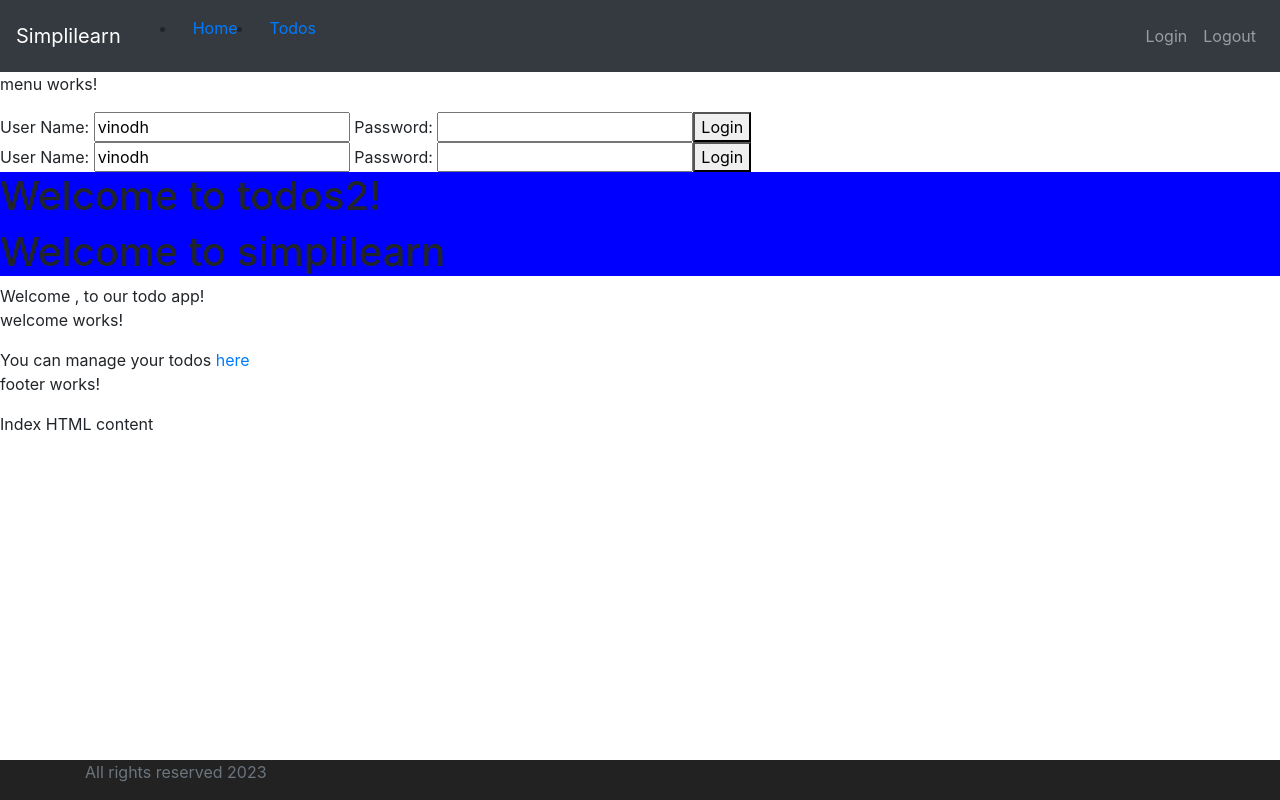
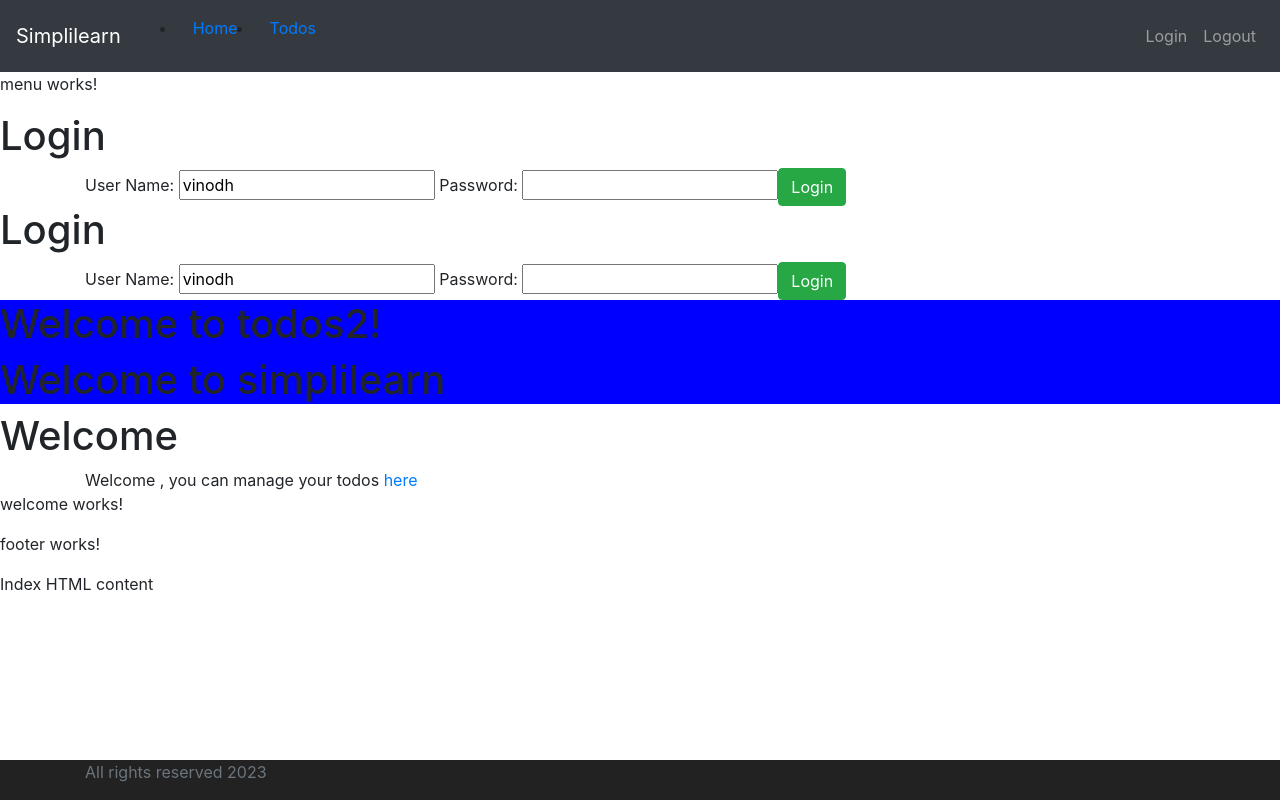
Before and after one commit to thomami244/AngularCaltechTodos2, an Angular app: page / in a window 1280 px wide. Built offline with nearby package versions, Linux system fonts and the light colour scheme.

Commit message:
completed css on login and welcome

```diff
--- a/src/app/login/login.component.html
+++ b/src/app/login/login.component.html
@@ -1,10 +1,17 @@
-<small  *ngIf='invalidLogin'>{{errorMessage}}</small>
+<h1>Login</h1>
+
+<div class="container">
+  <!-- <small  *ngIf='invalidLogin'>{{errorMessage}}</small> -->
+  <div class="alert alert-warning" *ngIf='invalidLogin'>{{errorMessage}}</div>
 
 
 
-<div>
-  User Name: <input type ="text" name = "username" [(ngModel)] = "username">
-  Password: <input type = "password" name= "password" [(ngModel)]= "password">
-  <button (click) = handleLogin()>Login</button>
+  <div>
+    User Name: <input type ="text" name = "username" [(ngModel)] = "username">
+    Password: <input type = "password" name= "password" [(ngModel)]= "password">
+    <button (click) = handleLogin() class="btn btn-success">Login</button>
+
+  </div>
+
 
 </div>
--- a/src/app/welcome/welcome.component.html
+++ b/src/app/welcome/welcome.component.html
@@ -1,13 +1,10 @@
-<div>
+<h1> Welcome</h1>
 
-Welcome {{name}}, to our todo app!
+<div class="container">
 
-<p>welcome works!</p>
+    Welcome {{name}}, you can manage your todos <a routerLink="/todos"> here</a>
+
 
 </div>
 
-<div>
-You can manage your todos <a routerLink="/todos"> here</a>
-
-
-</div>
+<p>welcome works!</p>
```
